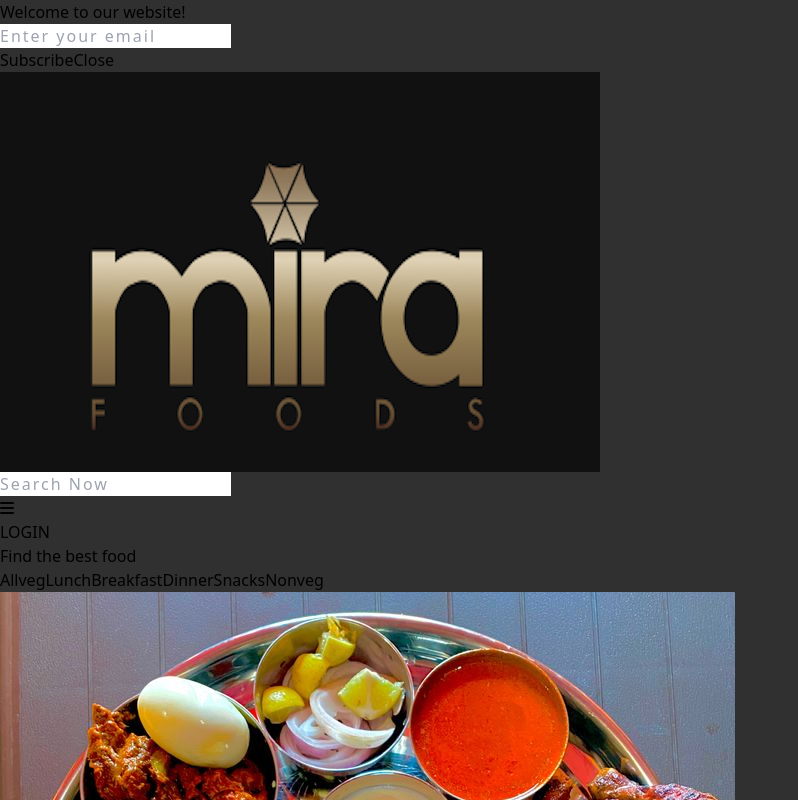
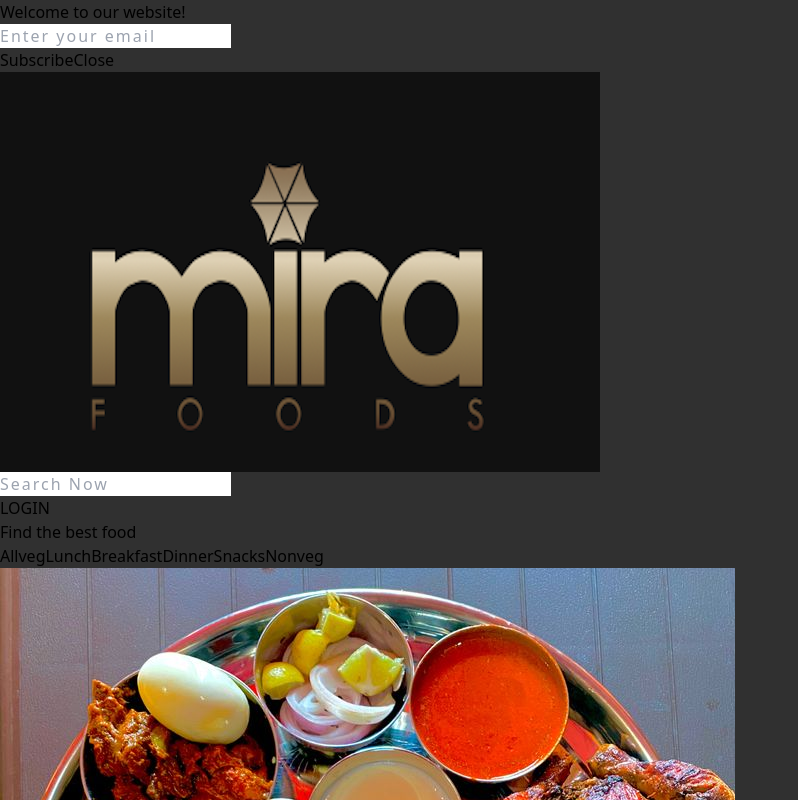
Before and after one commit to Ajay-Bankar/miraStore, a React (Vite) app: page / in a window 1280 px wide. Shown: the top 800 px of the page, without its empty margins (0-798 px from the left). Built offline with nearby package versions, Linux system fonts and the light colour scheme.

Commit message:
changes in login button

```diff
--- a/src/components/Navbar.jsx
+++ b/src/components/Navbar.jsx
@@ -23,17 +23,17 @@ const Navbar = () => {
 
                 <div className='flex justify-between px-2'>
                     <div className='sm:p-7 mt-5 p-0 ml-2'>
-                        <input onChange={(e) => dispatch(setSearch(e.target.value))} className='sm:w-[350px] sm:h-[50px] w-[250px]  h-[35px] rounded-lg outline-none text-black' type="text" placeholder='Search Now' />
+                        <input onChange={(e) => dispatch(setSearch(e.target.value))} className='sm:w-[350px] sm:h-[50px] w-[250px] h-[35px] rounded-lg outline-none text-black' type="text" placeholder='Search Now' />
                     </div>
 
-                    <div onClick={toggleLoginForm} className='mt-5 p-0 sm:hidden block'>
-                        {openLoginForm ? <i className="fa-solid fa-circle-xmark text-3xl mr-3"></i> : <i className="fa-solid fa-bars text-3xl mr-3"></i>}
+                    <div className="mt-5 px-2 sm:mt-12">
+                        <button onClick={toggleLoginForm} className="sm:text-2xl text-sm font-bold sm:border-2 p-1">
+                            LOGIN
+                        </button>
                     </div>
                 </div>
 
-                <div className='px-2 sm:p-7'>
-                    <button onClick={toggleLoginForm} className='border-2 mt-5 text-3xl font-bold px-2'>LOGIN</button>
-                </div>
+
             </nav>
 
             {/* Popup Login Form */}
@@ -46,9 +46,9 @@ const Navbar = () => {
                             </button>
                         </div>
                         <h2 className="text-2xl mb-4">Login Form</h2>
-                        <div className=' flex flex-col gap-5 items-center'>
-                            <label >Username<input type="text" placeholder='Enter Username' /></label>
-                            <label >Password<input type="text" placeholder='Enter Password' /></label>
+                        <div className='flex flex-col gap-5 items-center'>
+                            <label>Username<input type="text" placeholder='Enter Username' /></label>
+                            <label>Password<input type="text" placeholder='Enter Password' /></label>
                         </div>
                     </div>
                 </div>
```
